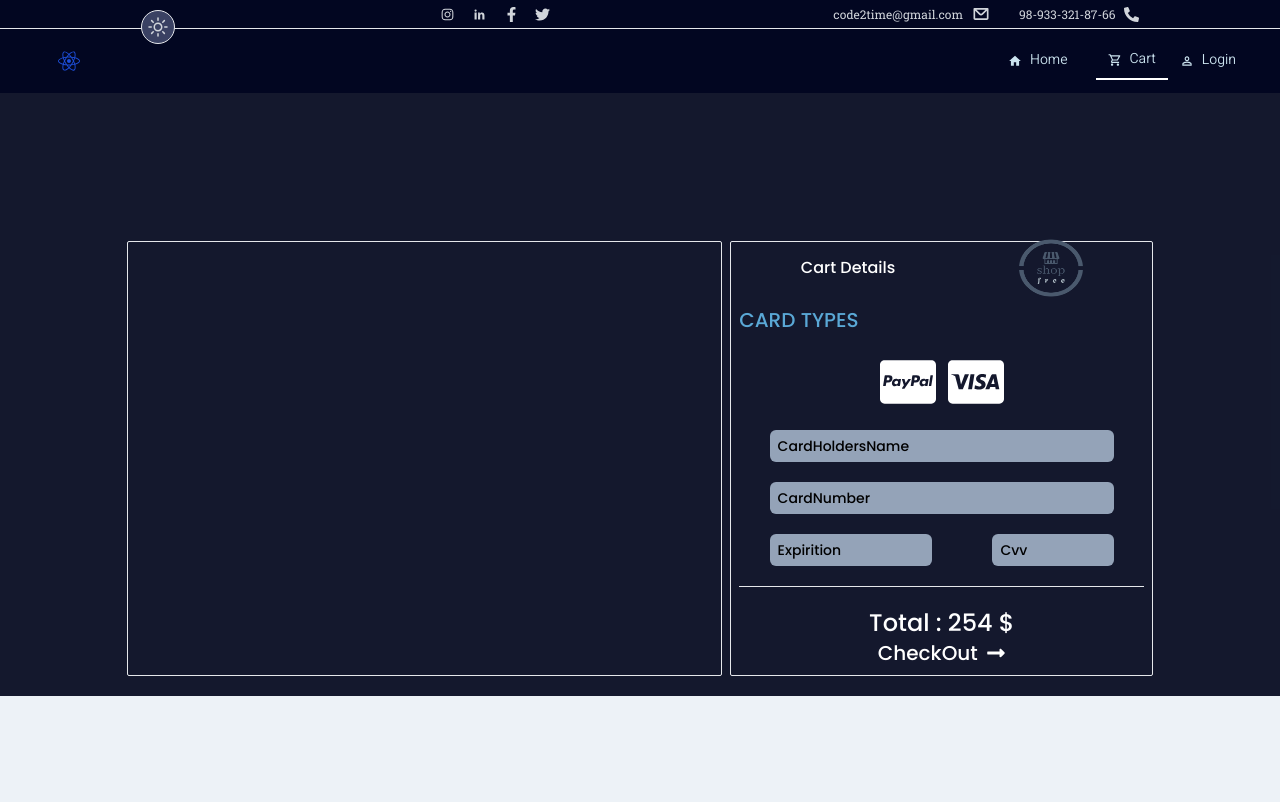
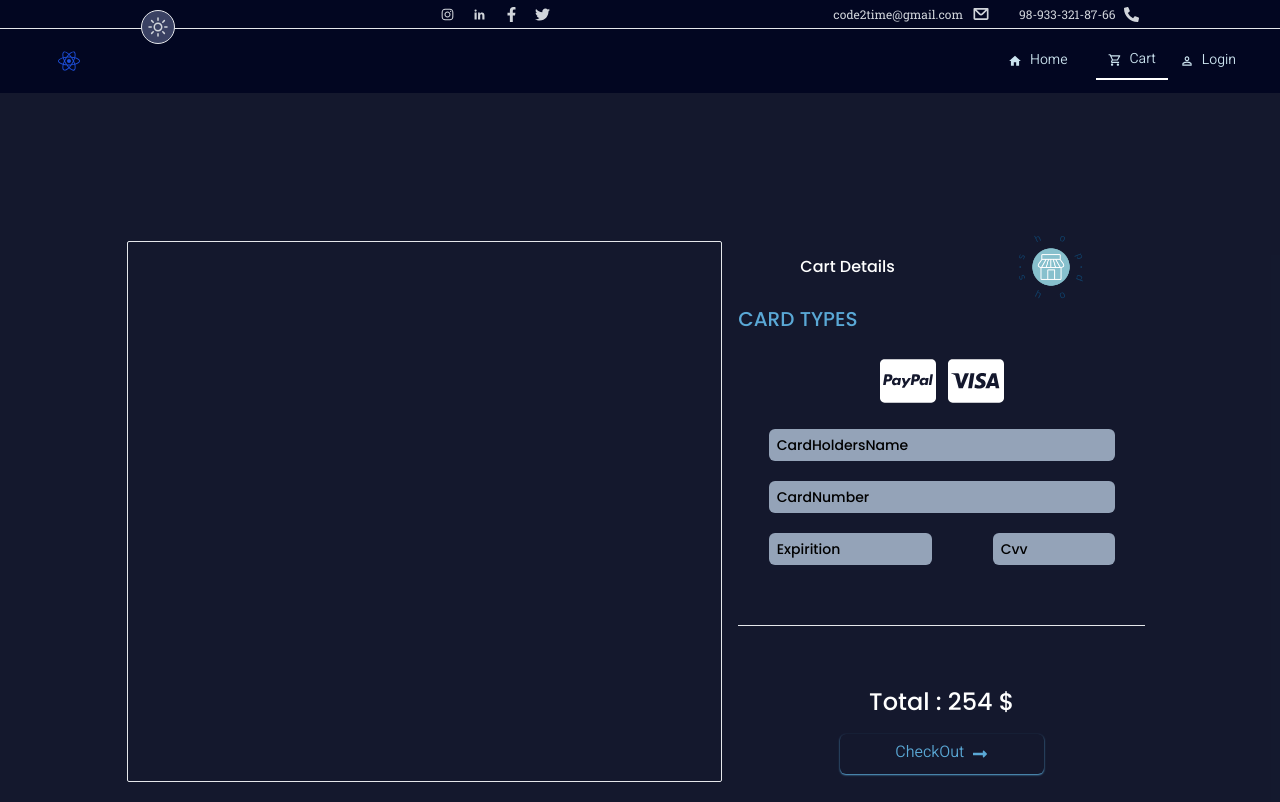
Before and after one commit to Code2Time/a-shop-app-, a React (Vite) app: page /cart in a window 1280 px wide. Built offline with nearby package versions, Linux system fonts and the light colour scheme; no server answers; the HTML template or start-up script is replaced by a standard one; a web font is replaced by a local one.

Commit message:
update  Cart page ui

```diff
--- a/src/pages/cart/Cart.tsx
+++ b/src/pages/cart/Cart.tsx
@@ -1,6 +1,6 @@
 import Head from "../../components/Head/Head";
 import Navbar from "../../components/navbar/Navbar";
-import logo from '../../assets/img/shop-high-resolution-logo-transparent (1).png'
+import logo from '../../assets/img/shop-high-resolution-logo-transparent.png'
 import { FaCcPaypal, FaCcVisa, FaLongArrowAltRight } from "react-icons/fa";
 function Cart() {
   return (
@@ -11,10 +11,10 @@ function Cart() {
       </section>
       <div className="cart-container w-full h-auto">
         <div className="cart grid grid-cols-12 gap-2  w-10/12 max-w-[1500px] mx-auto  p-5 mt-32">
-          <div className="card-types-container col-span-12  md:col-span-5 border  h-auto order-2 rounded-sm flex flex-col justify-center items-center gap-5 p-2">
+          <div className="card-types-container col-span-12  md:col-span-5   h-auto order-2 rounded-sm flex flex-col justify-center items-center gap-5 p-2">
             <div className=" flex flex-row justify-around items-center h-9 w-full">
               <h1 className="dark:text-my-white poppins text-blue-four  ">Cart Details</h1>
-              <img className="size-12 md:size-16 cursor-pointer" src={logo} alt="logo" />
+              <img className="size-12 md:size-16 cursor-pointer transition-all hover:scale-105" src={logo} alt="logo" />
             </div>
             <div className="card-type flex flex-col justify-start w-full gap-5">
               <h2 className="uppercase dark:text-blue-three poppins text-blue-four sm:text-xl">card types</h2>
@@ -30,11 +30,11 @@ function Cart() {
                 <input required type="text"className="rounded-md w-[40%] mx-auto  focus:outline-none placeholder:text-black placeholder:text-sm poppins bg-slate-400 focus:bg-slate-500 text-left py-1 px-2   hover:cursor-pointer" placeholder="Expirition" />
                 <input required type="number" className="rounded-md w-[30%] mx-auto  focus:outline-none placeholder:text-black placeholder:text-sm poppins bg-slate-400 focus:bg-slate-500 text-left py-1 px-2   hover:cursor-pointer" placeholder="Cvv"/>
               </div>
-              <hr />
+              <hr className="my-5 sm:my-10" />
             </div>
             <div className="w-full flex flex-col justify-center items-center">
-                <h2 className="dark:text-my-white poppins text-blue-four text-2xl">Total : <span>254 $</span></h2>
-                <button className="flex justify-center items-center gap-2 text-xl dark:text-my-white poppins text-blue-four" type="submit"><span>CheckOut</span><span><FaLongArrowAltRight /></span></button>
+                <h2 className="dark:text-my-white poppins text-blue-four sm:text-2xl">Total : <span>254 $</span></h2>
+                <button className="flex justify-center items-center gap-2 transition-all w-[60%] p-2 mt-4 sm:w-[60%] md:w-[50%] bg-blue-100 dark:bg-transparent dark:hover:shadow-md dark:hover:shadow-blue-three text-blue-four hover:text-my-white hover:bg-blue-three dark:hover:bg-transparent    dark:text-blue-three  rounded-md text-xs sm:text-base dark:border-b-blue-two shadow-sm  shadow-blue-three" type="submit"><span>CheckOut</span><span><FaLongArrowAltRight /></span></button>
             </div>
           </div>
           <div className="cart-items-container col-span-12  md:col-span-7 border h-auto rounded-sm"></div>
```
Also changed, not shown: src/assets/img/shop-high-resolution-logo-transparent (1).png (deleted), src/assets/img/shop-high-resolution-logo-transparent.png (added).
